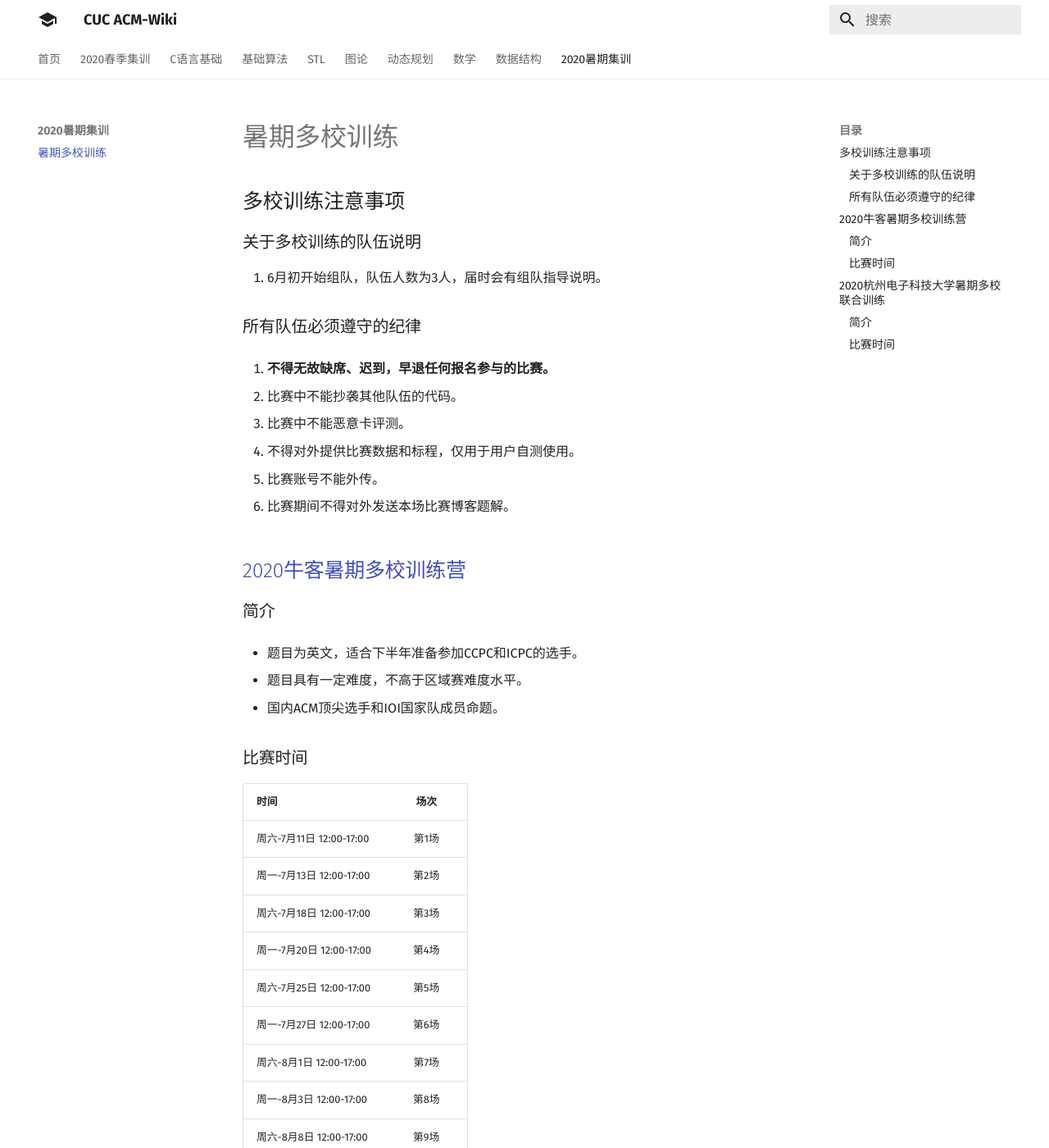
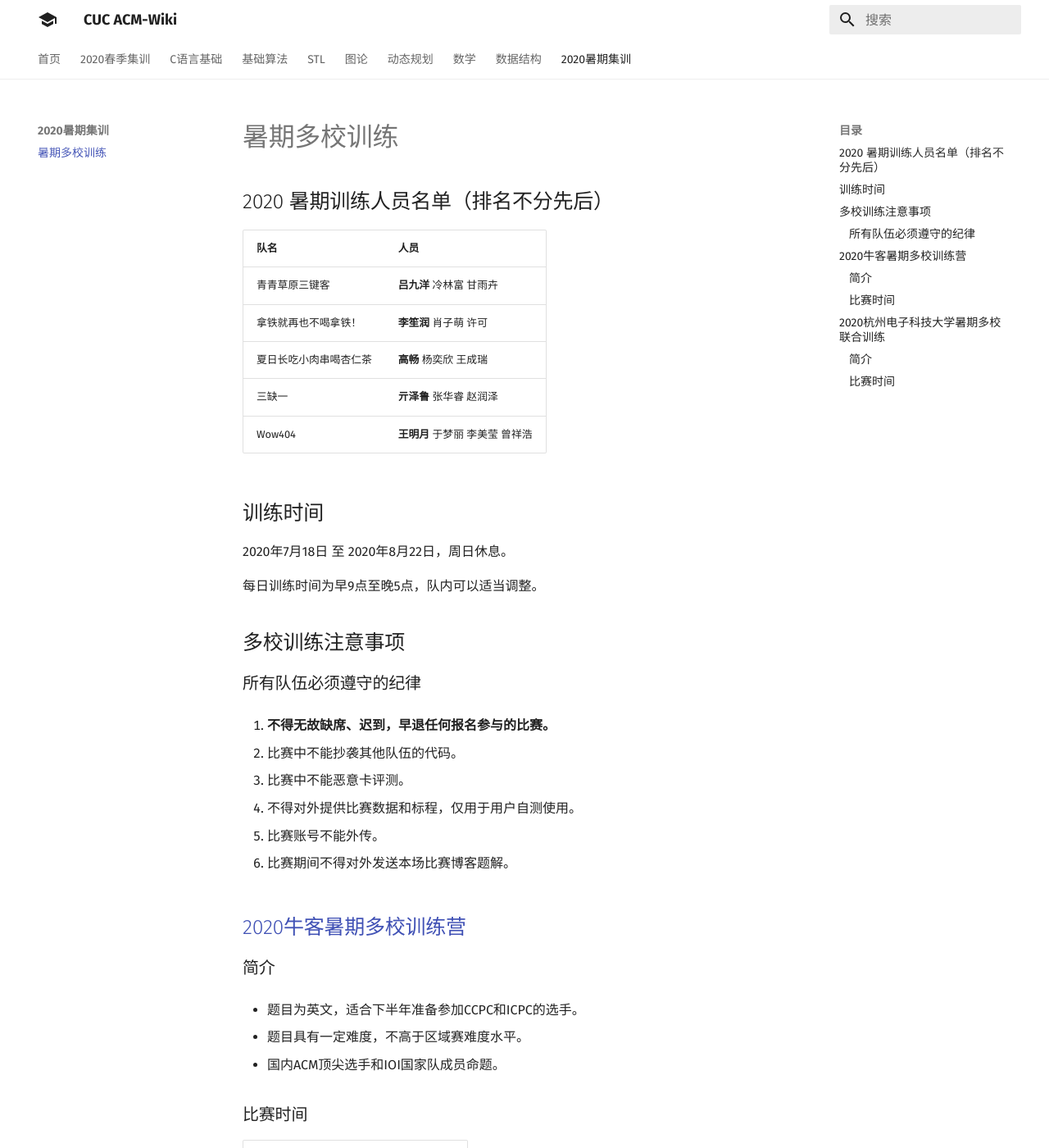
Before and after one commit to CUCCS/acm-wiki, an MkDocs documentation site: the page built from docs/2020summer/official.md, in a window 1280 px wide and 1400 px high. Shown: the whole window at 82% size. Built offline with MkDocs 1.6.1 and Material for MkDocs 9.7.7, drawn with Linux system fonts in a browser that asks for light colours.

Commit message:
更新 2020暑期集训

```diff
--- a/docs/2020summer/official.md
+++ b/docs/2020summer/official.md
@@ -1,8 +1,19 @@
+## 2020 暑期训练人员名单（排名不分先后）
+|队名|人员|
+|----|----|
+|青青草原三键客|**吕九洋** 冷林富 甘雨卉|
+|拿铁就再也不喝拿铁！|**李笙润** 肖子萌 许可|
+|夏日长吃小肉串喝杏仁茶|**高畅** 杨奕欣 王成瑞|
+|三缺一|**亓泽鲁** 张华睿 赵润泽|
+|Wow404|**王明月** 于梦丽 李美莹 曾祥浩 |
+
+## 训练时间
+2020年7月18日 至 2020年8月22日，周日休息。
+
+每日训练时间为早9点至晚5点，队内可以适当调整。
+
 ## 多校训练注意事项
 
-### 关于多校训练的队伍说明
-
-1. 6月初开始组队，队伍人数为3人，届时会有组队指导说明。
 
 ### 所有队伍必须遵守的纪律
 
@@ -30,7 +41,7 @@
 
 | 时间                 |  场次  |
 |:---|:--:|
-| 周六\-7月11日 12:00\-17:00 | 第1场 |
+| 周日\-7月12日 12:00\-17:00 | 第1场 |
 | 周一\-7月13日 12:00\-17:00 | 第2场 |
 | 周六\-7月18日 12:00\-17:00 | 第3场 |
 | 周一\-7月20日 12:00\-17:00 | 第4场 |
```
Also changed, not shown: docs/2020Spring.md (+38 -58 lines).
